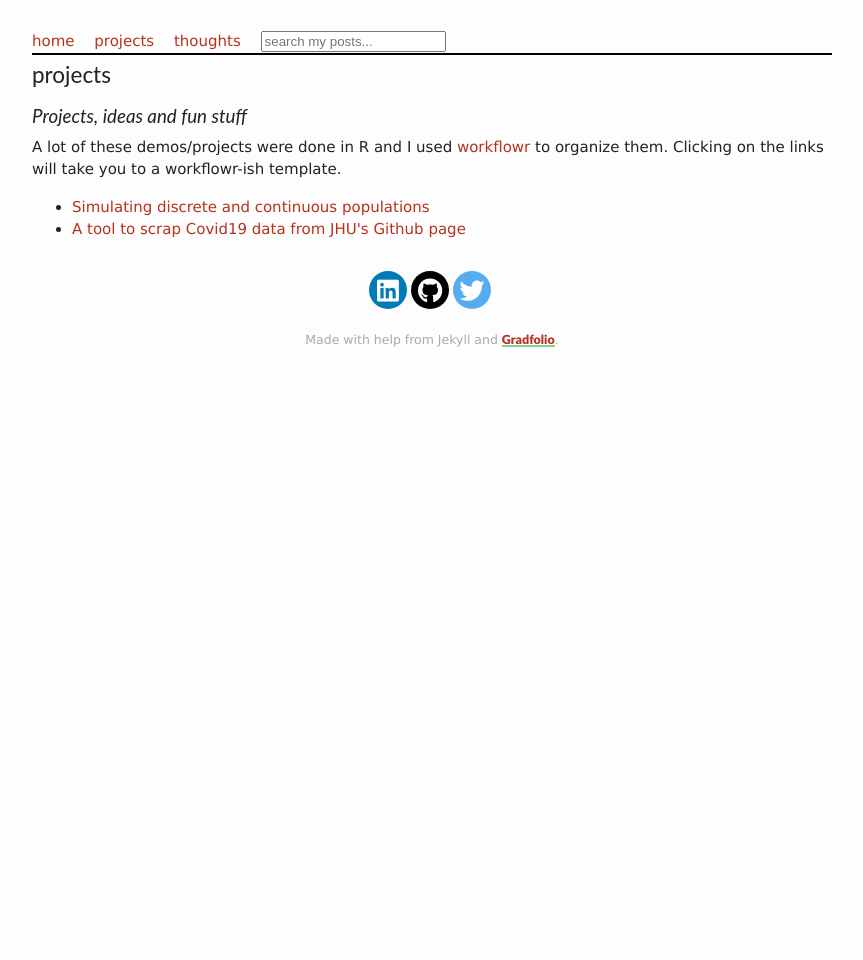
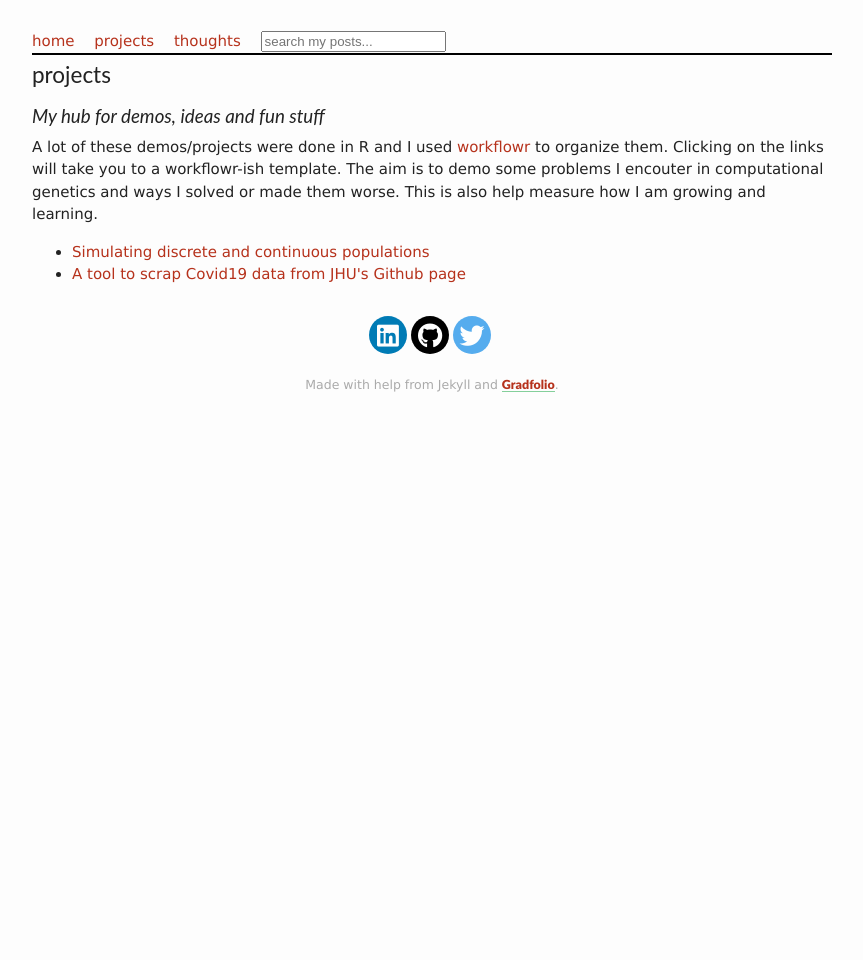
Before and after one commit to tobbyxy/temipete.github.io, a Jekyll site: the page built from projects/index.html, in a window 1280 px wide. Shown: the whole page, without its empty margins (208-1071 px from the left). Built offline with Jekyll 4.4.1, drawn with Linux system fonts in a browser that asks for light colours; nearby versions of some CDN libraries; comment, search, counter and statistics services are not loaded.

Commit message:
Update index.html

```diff
--- a/projects/index.html
+++ b/projects/index.html
@@ -7,11 +7,11 @@ title: 'Projects'
   projects
 	<br>
 	<small>
-		<i>Projects, ideas and fun stuff</i>
+		<i>My hub for demos, ideas and fun stuff</i>
 	</small>
 </h2>
 
-A lot of these demos/projects were done in R and I used <a href='https://workflowr.github.io/workflowr/' target="_blank" rel="noopener noreferrer">workflowr</a> to organize them. Clicking on the links will take you to a workflowr-ish template.
+A lot of these demos/projects were done in R and I used <a href='https://workflowr.github.io/workflowr/' target="_blank" rel="noopener noreferrer">workflowr</a> to organize them. Clicking on the links will take you to a workflowr-ish template. The aim is to demo some problems I encouter in computational genetics and ways I solved or made them worse. This is also help measure how I am growing and learning.
 
 <ul>
   <li> <a href="https://temipete.github.io/isiro/docs/simulating_populations.html" target="_blank" rel="noopener noreferrer">Simulating discrete and continuous populations</a> </li>
```
